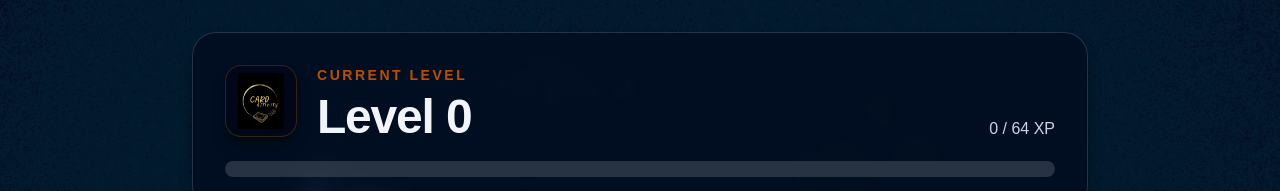
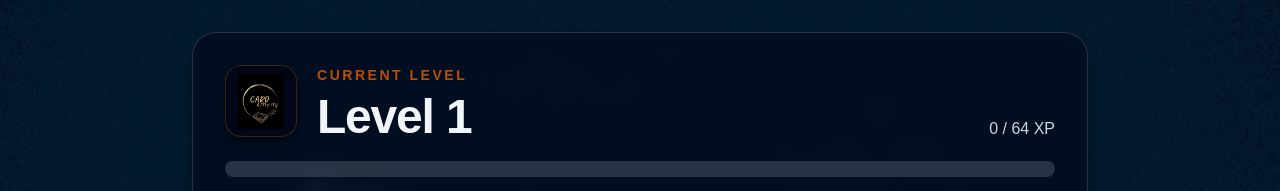
Before and after one commit to kclui-nus/rb-leveling, a Next.js app: page / in a window 1280 px wide. Shown: the top 191 px of the page. Built offline with nearby package versions, Linux system fonts and the light colour scheme; no server answers; the database is empty.

Commit message:
Update leaderboard aggregation

```diff
--- a/app/page.tsx
+++ b/app/page.tsx
@@ -14,11 +14,23 @@ type MemberWithProgress = Member & {
   currentXp: number;
 };
 
+type Progress = {
+  level: number;
+  currentXp: number;
+};
+
 const XP_PER_LEVEL = 64;
 
 function getMemberProgress(lifetimeXp: number) {
   const level = Math.floor(lifetimeXp / XP_PER_LEVEL) + 1;
   const currentXp = lifetimeXp % XP_PER_LEVEL;
+
+  return { level, currentXp };
+}
+
+function getAggregateProgress(totalLifetimeXp: number): Progress {
+  const level = Math.floor(totalLifetimeXp / XP_PER_LEVEL) + 1;
+  const currentXp = totalLifetimeXp % XP_PER_LEVEL;
 
   return { level, currentXp };
 }
@@ -80,6 +92,20 @@ export default function Home() {
     [members],
   );
 
+  const totalLifetimeXp = useMemo(
+    () => members.reduce((sum, member) => sum + member.xp, 0),
+    [members],
+  );
+
+  const { level, currentXp: xpIntoCurrentLevel } = useMemo(
+    () => getAggregateProgress(totalLifetimeXp),
+    [totalLifetimeXp],
+  );
+
+  const progressPercent = members.length
+    ? (xpIntoCurrentLevel / XP_PER_LEVEL) * 100
+    : 0;
+
   const sortedByCurrentXp = useMemo(
     () =>
       [...membersWithProgress].sort(
@@ -89,13 +115,6 @@ export default function Home() {
   );
 
   const topFive = useMemo(() => sortedByCurrentXp.slice(0, 5), [sortedByCurrentXp]);
-
-  const featuredMember = topFive[0];
-  const level = featuredMember?.level ?? 0;
-  const xpIntoCurrentLevel = featuredMember?.currentXp ?? 0;
-  const progressPercent = featuredMember
-    ? (xpIntoCurrentLevel / XP_PER_LEVEL) * 100
-    : 0;
 
   const filteredMembers = useMemo(() => {
     const q = query.trim().toLowerCase();
```
